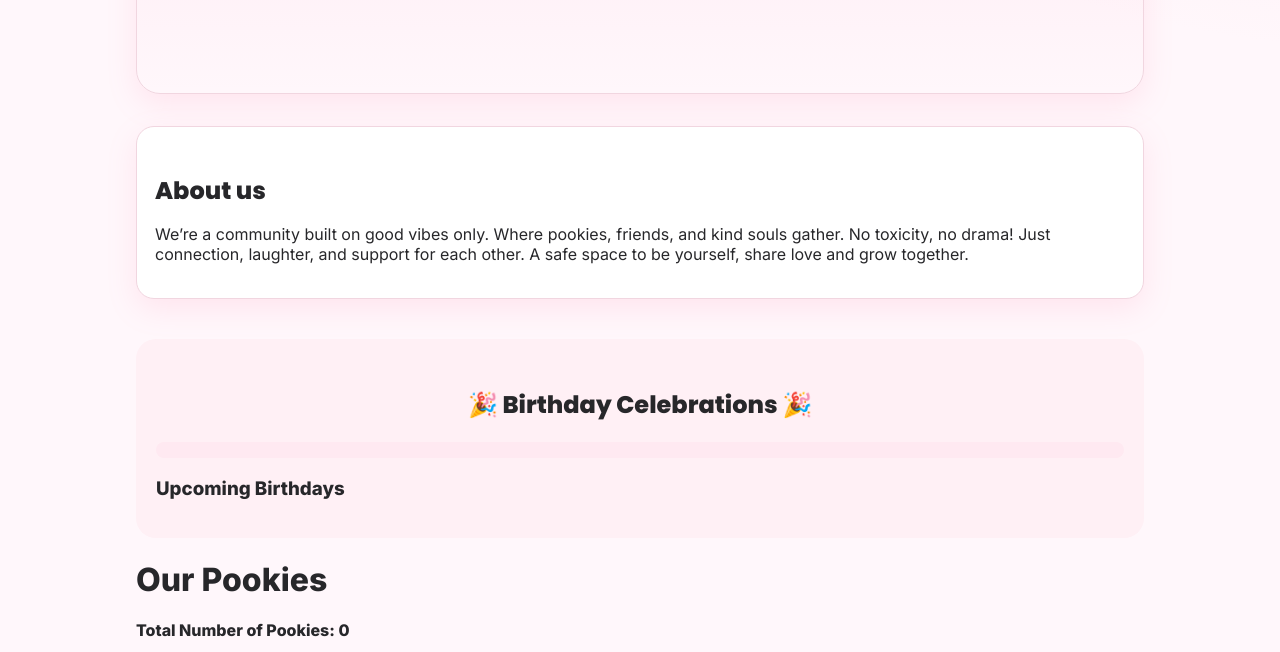
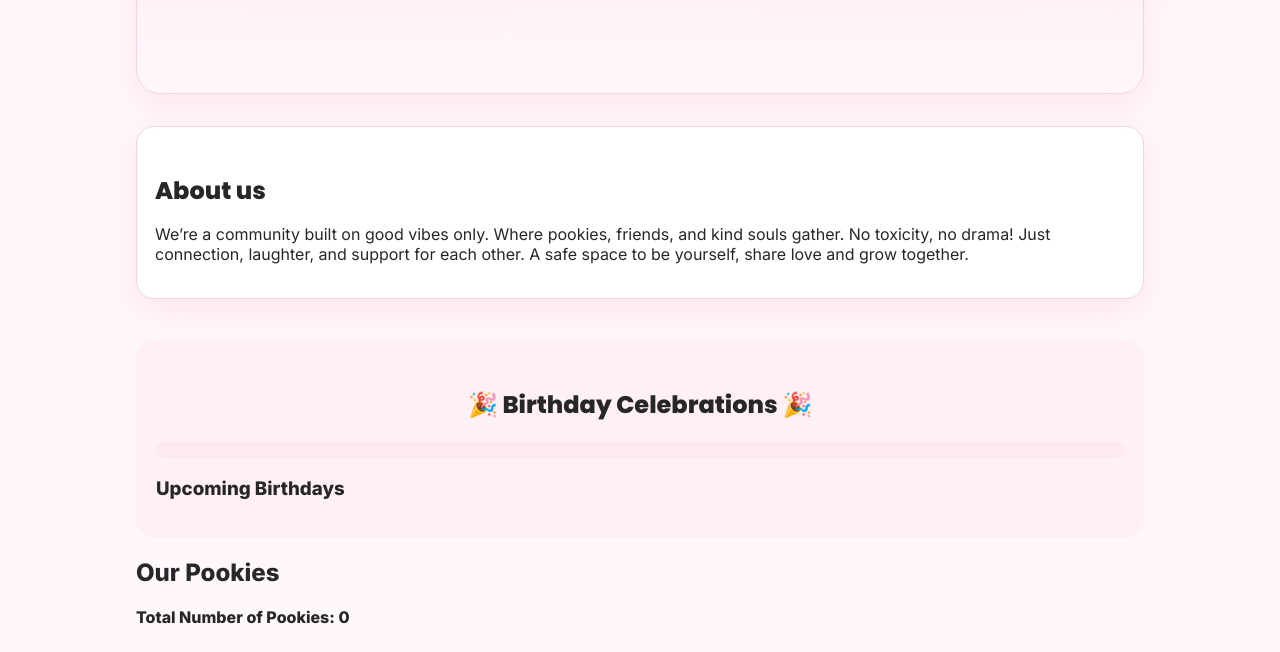
Before and after one commit to MrIAS1613/Pinky-Way, a plain HTML site: page index.html in a window 1280 px wide. Shown: the part 248-900 px from the top of the page. Drawn offline with nearby package versions, Linux system fonts and the light colour scheme.

Commit message:
index.html

```diff
--- a/index.html
+++ b/index.html
@@ -1,29 +1,28 @@
 <!doctype html>
-
 <html lang="en">
 <head>
   <meta charset="utf-8" />
   <meta name="viewport" content="width=device-width,initial-scale=1" />
-  <title> Pinky Way </title>
+  <title>Pinky Way</title>
   <meta name="description" content="Pinky Way is a wholesome, toxic-free community for pookies, friends, and kind souls." />
   <link rel="preconnect" href="https://fonts.gstatic.com" crossorigin>
   <link href="https://fonts.googleapis.com/css2?family=Inter:wght@400;600;800&family=Poppins:wght@600;800&display=swap" rel="stylesheet">
   <link rel="stylesheet" href="styles.css" />
-  <link rel="stylesheet" href="https://cdnjs.cloudflare.com/ajax/libs/font-awesome/6.4.0/css/all.min.css"
-  />
-
+  <link rel="stylesheet" href="https://cdnjs.cloudflare.com/ajax/libs/font-awesome/6.4.0/css/all.min.css" />
 </head>
 <body>
   <header class="shell">
     <nav class="nav">
       <a href="#home" class="brand">
-  <img src="pinky-way-logo.jpg" alt="Pinky Way Logo" style="height: 40px; width: 40px; border-radius: 50%; object-fit: cover; vertical-align: middle; margin-right: 8px;"> Pinky Way
+        <img src="pinky-way-logo.jpg" alt="Pinky Way Logo" style="height: 40px; width: 40px; border-radius: 50%; object-fit: cover; vertical-align: middle; margin-right: 8px;">
+        Pinky Way
       </a>
       <div class="links">
         <a href="#members">Members</a>
         <a href="#about">About</a>
       </div>
     </nav>
+
     <section id="home" class="hero">
       <h1>Hello Cuties!</h1>
       <p class="sub">A pookie community for connection, laughter, and support.</p>
@@ -47,11 +46,10 @@
       <div id="upcoming-birthdays" class="birthday-grid"></div>
     </section>
 
-      <header>
+    <section>
       <h1>Our Pookies</h1>
-      </header>
-
-    <p><b> Total Number of Pookies: <span id="totalCount">0</span></b></p>
+      <p><b>Total Number of Pookies: <span id="totalCount">0</span></b></p>
+    </section>
 
     <section id="members">
       <h2>Admins <span id="adminCount" class="count-badge"></span></h2>
@@ -62,13 +60,16 @@
       <h2>Members <span id="memberCount" class="count-badge"></span></h2>
       <div id="pookies-grid" class="grid"></div>
     </section>
+  </main>
 
   <footer class="shell foot">
-    <p>© <span id="year"></span> Pinky Way •
-      All rights are reserved• </p>
+    <p>© <span id="year"></span> Pinky Way • All rights are reserved •</p>
   </footer>
 
+  <!-- Confetti lib MUST be before your script -->
   <script src="https://cdn.jsdelivr.net/npm/canvas-confetti@1.5.1/dist/confetti.browser.min.js"></script>
+
+  <!-- Your main JS -->
   <script src="script.js" defer></script>
 </body>
 </html>
```
Lines whose indentation alone changed are shown as unchanged.
